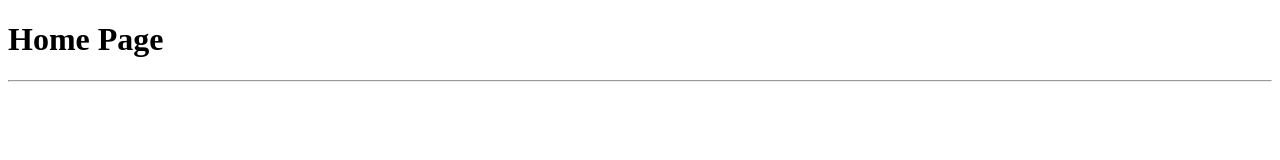
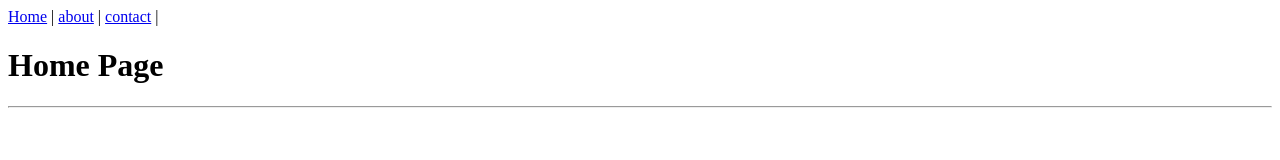
Before and after one commit to wimalasakol/wimalasakol.github.io, a plain HTML site: page index.html in a window 1280 px wide. Drawn offline with Linux system fonts and the light colour scheme.

Commit message:
add meno

```diff
--- a/index.html
+++ b/index.html
@@ -6,6 +6,9 @@
   <title>Wimala's Website</title>
 </head>
 <body>
+  <a href="index.html">Home</a> |
+  <a href="index.html">about</a> |
+  <a href="index.html">contact</a> |
   <h1>Home Page</h1>
   <hr>
 </body>
```
